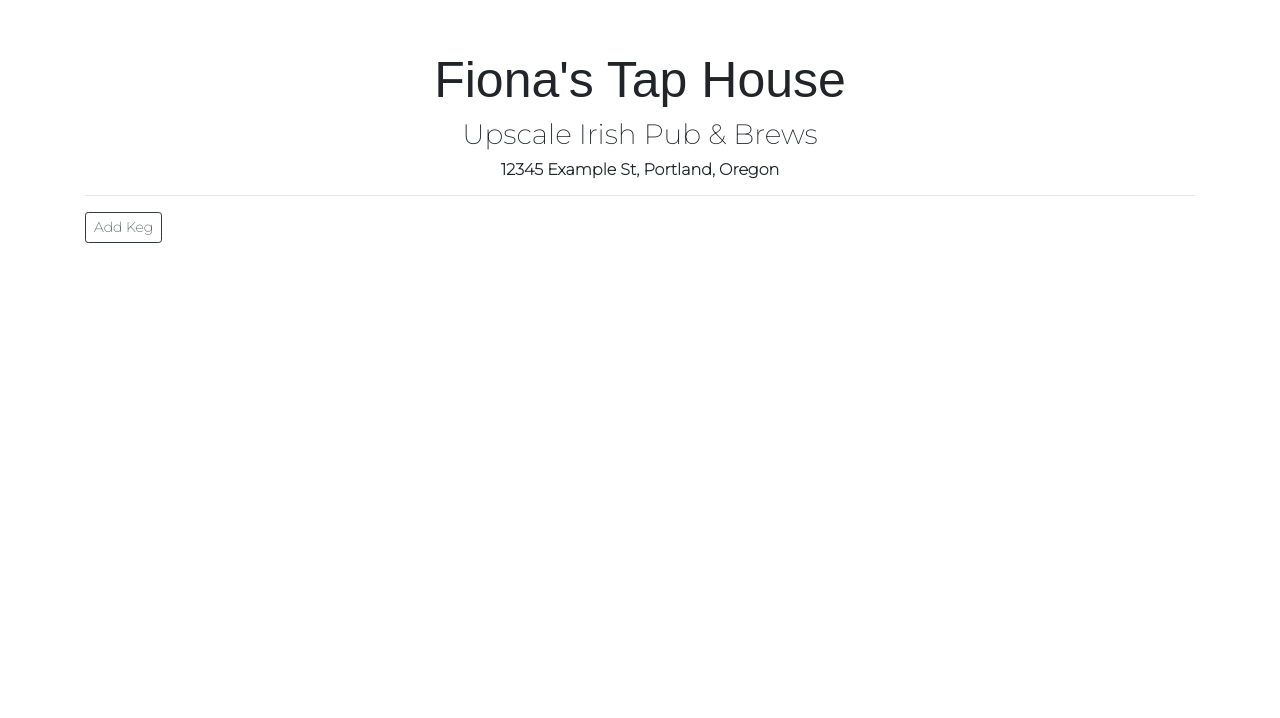
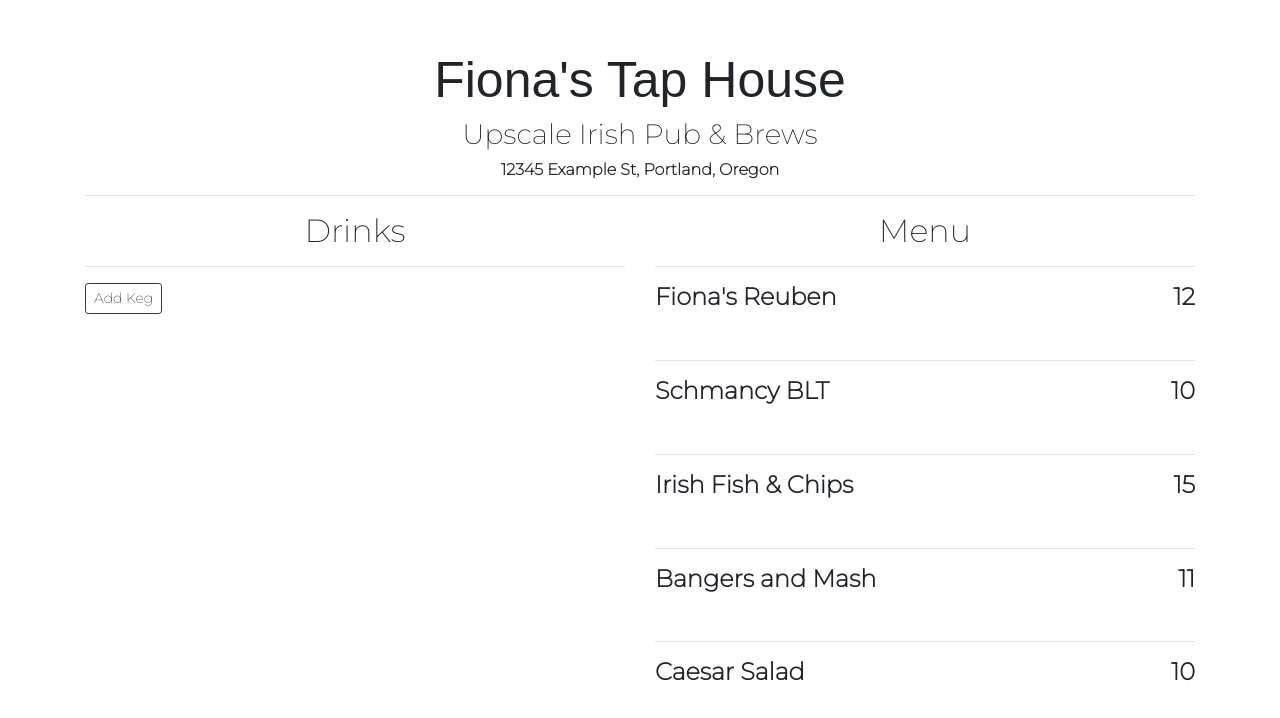
Before and after one commit to janetkarpenske/react-tap-room-2, a React (Create React App) app: page / in a window 1280 px wide. Shown: the top 718 px of the page. Built offline with nearby package versions, Linux system fonts and the light colour scheme; a web font is replaced by a local one.

Commit message:
Add a menu folder with menu components to display on page to practice styling

```diff
--- a/src/components/App.js
+++ b/src/components/App.js
@@ -2,6 +2,7 @@
 import React from "react";
 import Header from "./Header";
 import KegControl from "./KegControl";
+import MenuControl from "./menu/MenuControl";
 
 function App(){
   return (
@@ -9,7 +10,14 @@ function App(){
 
       <div className="container">
       <Header />
-      <KegControl />
+      <div className="row">
+        <div className="col-md-6">
+          <KegControl />
+        </div>
+        <div className="col-md-6">
+        <MenuControl />
+        </div>
+      </div>
       </div>
     </React.Fragment>
   );
--- a/src/components/Keg.js
+++ b/src/components/Keg.js
@@ -5,7 +5,7 @@ function Keg (props) {
   return (
     <React.Fragment>
       <div className="hoverItem" onClick = {() => props.whenKegIsClicked(props.id)}>
-        <h4><strong>{props.brand} - {props.name}</strong>, ${props.price}</h4>
+        <h4><strong>{props.brand}'s' {props.name}</strong> - ${props.price}</h4>
         <h5>Alcohol Content: {props.alcoholContent}% - Amount Left: {props.amountLeft} Pints</h5>
 
       </div>
--- a/src/components/KegDetails.js
+++ b/src/components/KegDetails.js
@@ -6,10 +6,10 @@ function KegDetails(props) {
 
   return (
     <React.Fragment>
-      <h2>{keg.brand}'s {keg.name}</h2>
-      <h3><em>Price</em>${keg.price}</h3>
-      <h3><em>Alcohol Content</em>{keg.alcoholContent}%</h3>
-      <h3>Amount Left (in pints): {keg.amountLeft}</h3>
+      <h3><strong>{keg.brand}'s {keg.name}</strong></h3>
+      <h4>${keg.price}</h4>
+      <h4><em>Alcohol Content </em>{keg.alcoholContent}%</h4>
+      <h4>Amount Left (in pints): {keg.amountLeft}</h4>
       <button className="btn btn-outline-dark btn-sm" onClick={ () => onClickingBuy(keg.id) }>Buy</button>
       <button className="btn btn-outline-dark btn-sm" onClick={ () => onClickingDelete(keg.id) }>Delete Brew</button>
       <button className="btn btn-outline-dark btn-sm" onClick={ () => onClickingEdit(keg.id) }>Edit Brew</button>
--- a/src/components/KegList.js
+++ b/src/components/KegList.js
@@ -5,6 +5,8 @@ import PropTypes from 'prop-types';
 function KegList(props){
   return (
     <React.Fragment>
+      <h2 className="center-align">Drinks</h2>
+      <hr/>
       {props.kegList.map((keg) =>
         <Keg
         whenKegIsClicked = { props.onKegSelection }
--- /dev/null
+++ b/src/components/menu/Menu.js
@@ -0,0 +1,18 @@
+import React from "react";
+import PropTypes from "prop-types";
+
+function Menu(props){
+  return (
+    <React.Fragment>
+
+      <h4><strong>{props.foodName} <div className="align-right">{props.price}</div></strong></h4><br/>
+      <hr/>
+    </React.Fragment>
+  );
+}
+
+Menu.propTypes = {
+  foodName: PropTypes.string,
+  price: PropTypes.number
+};
+export default Menu;
--- /dev/null
+++ b/src/components/menu/MenuControl.js
@@ -0,0 +1,23 @@
+import React from 'react';
+import MenuList from './MenuList';
+
+class MenuControl extends React.Component {
+
+  constructor(props){
+    super(props);
+    this.state = {
+      menuVisibleOnPage: true
+    };
+  }
+
+  render(){
+
+    return (
+      <React.Fragment>
+        <MenuList />
+      </React.Fragment>
+    )
+  }
+}
+
+export default MenuControl;
--- /dev/null
+++ b/src/components/menu/MenuList.js
@@ -0,0 +1,41 @@
+import React from "react";
+import Menu from "./Menu";
+import PropTypes from "prop-types";
+
+
+const menu = [
+  {
+     foodName: "Fiona's Reuben",
+     price: 12,
+  },
+  {
+    foodName: "Schmancy BLT",
+    price: 10,
+ },{
+  foodName: "Irish Fish & Chips",
+  price: 15,
+},{
+  foodName: "Bangers and Mash",
+  price: 11,
+},{
+  foodName: "Caesar Salad",
+  price: 10,
+}
+ ];
+
+ function MenuList(){
+  return (
+    <React.Fragment>
+      <h2 className="center-align">Menu</h2>
+      <hr/>
+      {menu.map((menu, index) =>
+        <Menu
+           foodName={menu.foodName}
+           price={menu.price}
+           key={index}/>
+      )}
+    </React.Fragment>
+  );
+}
+
+export default MenuList;
--- a/src/index.css
+++ b/src/index.css
@@ -20,3 +20,6 @@ h1 {
 .title {
   margin-top: 50px;
 }
+.align-right {
+  float: right;
+}
```
